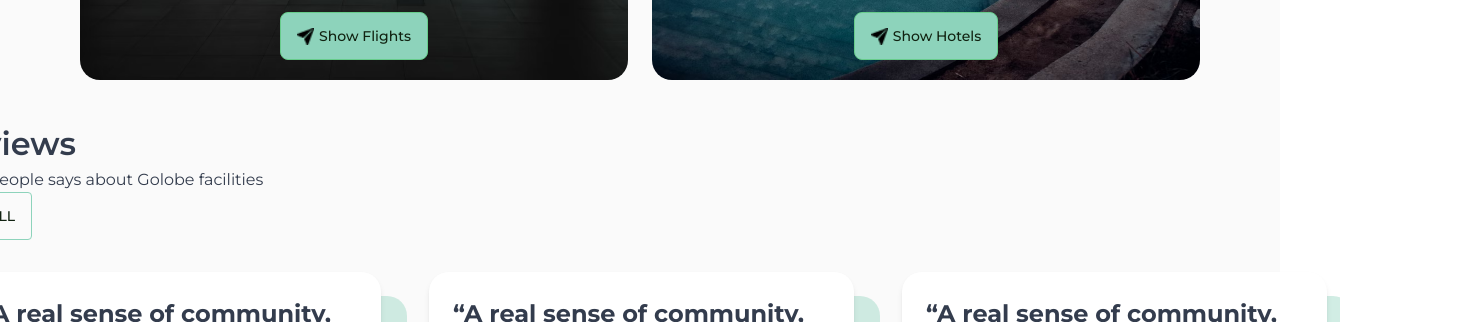
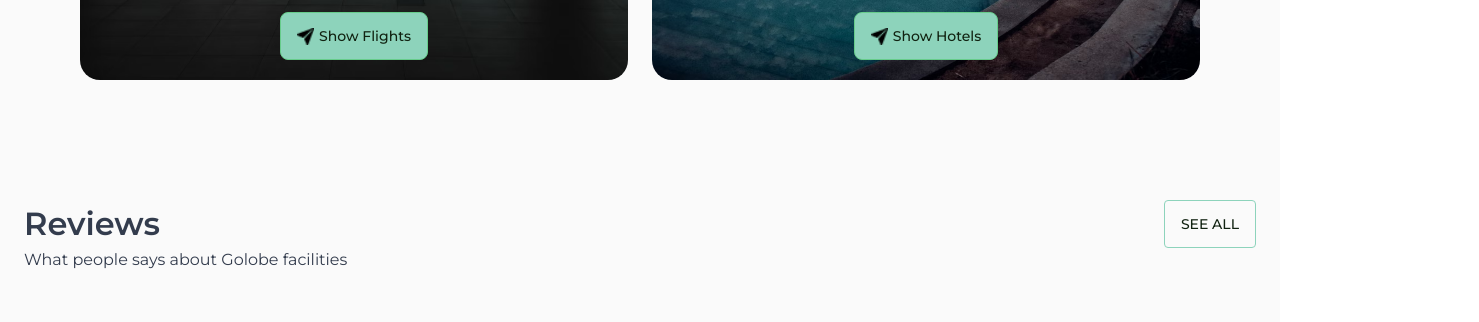
Before and after one commit to kingkwongsta/Golobe-Travel-Agency, a Next.js app: page / in a window 1280 px wide. Shown: the part 2020-2342 px from the top of the page, 1479 px wide, since content can reach past the window. Built offline with nearby package versions, Linux system fonts and the light colour scheme.

Commit message:
margin item align for each section of review component

```diff
--- a/src/components/reviews/reviews.jsx
+++ b/src/components/reviews/reviews.jsx
@@ -6,19 +6,22 @@ import ReviewCard from "./reviewcard";
 
 export default function Reviews() {
   return (
-    <div className="max-w-[1400px]">
-      {/* TOP SECTION */}
-      <div className="mb-[16px]">
-        <div className="font-[600] text-[32px]">Reviews</div>
-        <p className="font-[400] text-[16px]">
-          What people says about Golobe facilities
-        </p>
+    <div className="flex flex-col justify-center items-center">
+      <div className="my-[80px] mt-[80px] mb-[40px] lg:min-w-[1232px] max-w-[1232px] flex justify-between">
+        {/* TOP SECTION */}
+        <div>
+          <p className="font-[600] text-[32px]">Reviews</p>
+          <p className="font-[400] text-[16px]">
+            What people says about Golobe facilities
+          </p>
+        </div>
         <button className="btn bg-transparent border-[#8DD3BB] rounded-[4px] font-[500] text-[14px] text-[#112211]">
           See All
         </button>
+        {/* <----------------> */}
       </div>
-      {/* <----------------> */}
-      <div className="carousel p-4 space-x-[48px] rounded-box">
+
+      <div className="carousel p-4 space-x-[48px] rounded-box ml-[200px]">
         <ReviewCard className="carousel-item" />
         <ReviewCard className="carousel-item" />
         <ReviewCard className="carousel-item" />
```
